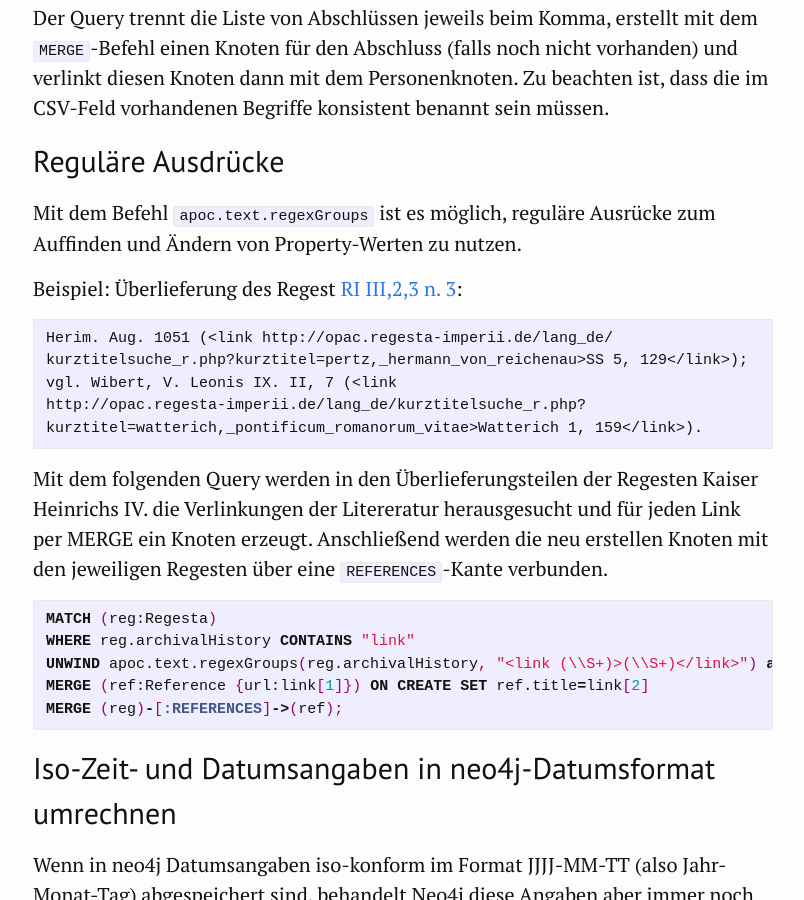
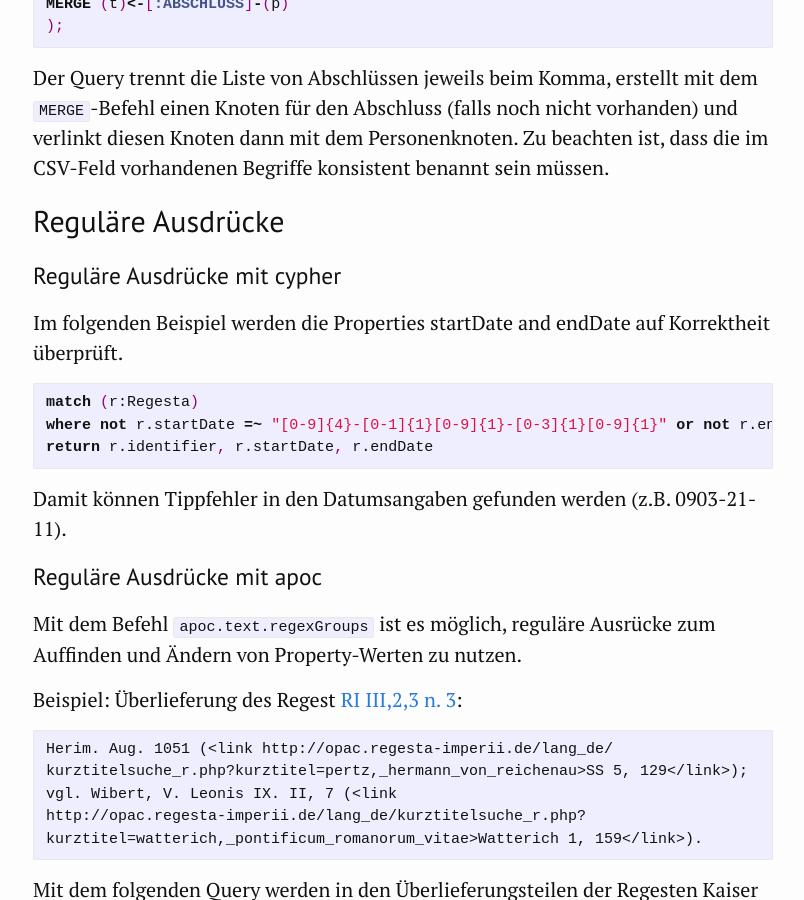
Before and after one commit to kuczera/Graphentechnologien, a Jekyll site: the page built from docs/95_Anhang.md, in a window 1280 px wide and 900 px high, scrolled down 3819 px. Shown: the whole window, without its empty margins (237-1041 px from the left). Built offline with Jekyll 4.4.1, drawn with Linux system fonts in a browser that asks for light colours; some of the changed text lies outside the part shown.

Commit message:
Regex für ISO-Datenkontrolle ergänzt

```diff
--- a/docs/95_Anhang.md
+++ b/docs/95_Anhang.md
@@ -123,6 +123,20 @@ Der Query trennt die Liste von Abschlüssen jeweils beim Komma, erstellt mit dem
 Zu beachten ist, dass die im CSV-Feld vorhandenen Begriffe konsistent benannt sein müssen.
 
 ## Reguläre Ausdrücke
+
+### Reguläre Ausdrücke mit cypher
+
+Im folgenden Beispiel werden die Properties startDate and endDate auf Korrektheit überprüft.
+
+~~~cypher
+match (r:Regesta)
+where not r.startDate =~ "[0-9]{4}-[0-1]{1}[0-9]{1}-[0-3]{1}[0-9]{1}" or not r.endDate =~ "[0-9]{4}-[0-1]{1}[0-9]{1}-[0-3]{1}[0-9]{1}"
+return r.identifier, r.startDate, r.endDate
+~~~
+
+Damit können Tippfehler in den Datumsangaben gefunden werden (z.B. 0903-21-11).
+
+### Reguläre Ausdrücke mit apoc
 
 Mit dem Befehl `apoc.text.regexGroups` ist es möglich, reguläre Ausrücke zum Auffinden und Ändern von Property-Werten zu nutzen.
 
```
